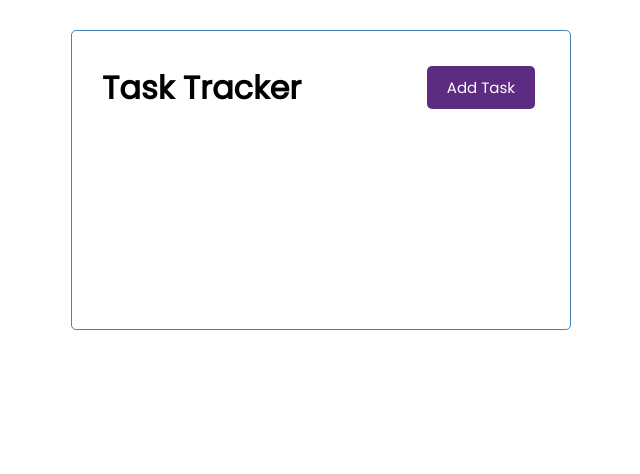
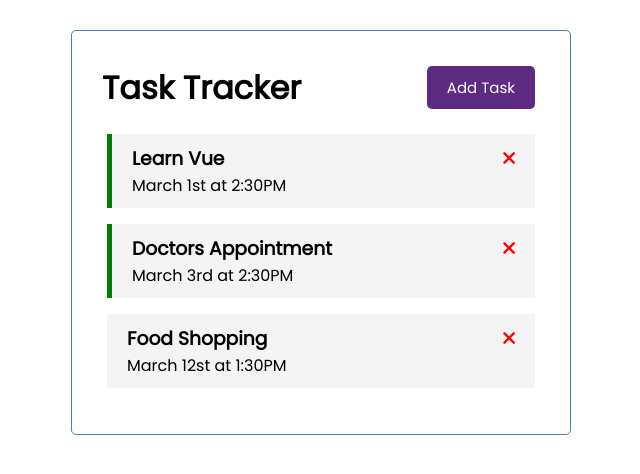
Before and after one commit to MsNiyaJ/vue-js-2022, a Vue app: page / in a window 1280 px wide. Shown: the top 474 px of the page, without its empty margins (319-959 px from the left). Built offline with nearby package versions, Linux system fonts and the light colour scheme.

Commit message:
- created UI for tasks - can delete tasks - can toggle reminders

```diff
--- a/src/App.vue
+++ b/src/App.vue
@@ -2,12 +2,18 @@
 <template>
   <div class="container">
     <Header title="Task Tracker" />
+    <Tasks
+      @toggle-reminder="toggleReminder"
+      @delete-task="deleteTask"
+      :tasks="tasks"
+    />
   </div>
 </template>
 
 <!-- Logic (JS) -->
 <script lang="ts">
 import Header from './components/Header.vue';
+import Tasks from './components/Tasks.vue';
 import { defineComponent } from 'vue';
 
 /**
@@ -17,11 +23,11 @@ import { defineComponent } from 'vue';
  * @property {string} day - The day of the task.
  * @property {boolean} completed - Whether the task is completed.
  */
-interface TasksInterface {
+export interface TasksInterface {
   id: number;
   text: string;
   day: string;
-  completed: boolean;
+  reminder: boolean;
 }
 
 export default defineComponent({
@@ -29,6 +35,7 @@ export default defineComponent({
   // List of child compponents
   components: {
     Header,
+    Tasks,
   },
   // List of props
   data() {
@@ -36,25 +43,35 @@ export default defineComponent({
       tasks: [] as TasksInterface[],
     };
   },
+  methods: {
+    deleteTask(id: number) {
+      this.tasks = this.tasks.filter((task) => task.id !== id);
+    },
+    toggleReminder(id: number) {
+      this.tasks = this.tasks.map((task) =>
+        task.id === id ? { ...task, reminder: !task.reminder } : task
+      );
+    },
+  },
   created() {
     this.tasks = [
       {
         id: 1,
         text: 'Learn Vue',
         day: 'March 1st at 2:30PM',
-        completed: false,
+        reminder: true,
       },
       {
         id: 2,
         text: 'Doctors Appointment',
         day: 'March 3rd at 2:30PM',
-        completed: false,
+        reminder: true,
       },
       {
         id: 3,
         text: 'Food Shopping',
         day: 'March 12st at 1:30PM',
-        completed: false,
+        reminder: false,
       },
     ];
   },
--- /dev/null
+++ b/src/components/Task.vue
@@ -0,0 +1,56 @@
+<template>
+  <div
+    @dblclick="$emit('toggle-reminder', task.id)"
+    :class="[task.reminder ? 'reminder' : '', 'task']"
+  >
+    <h3>
+      {{ task.text }}
+      <i @click="onDelete(task.id)" class="fas fa-times"></i>
+    </h3>
+    <p>{{ task.day }}</p>
+  </div>
+</template>
+
+<script lang="ts">
+import { defineComponent } from 'vue';
+import { TasksInterface } from '@/App.vue';
+
+export default defineComponent({
+  name: 'Task',
+  props: {
+    task: {
+      type: Object as () => TasksInterface,
+      default: () => ({} as TasksInterface),
+    },
+  },
+  methods: {
+    onDelete(id: number) {
+      this.$emit('delete-task', id);
+    },
+  },
+});
+</script>
+
+<style scope>
+.task {
+  background-color: #f4f4f4;
+  margin: 5px;
+  padding: 10px 20px;
+  cursor: pointer;
+}
+
+.task.reminder {
+  border-left: 5px solid green;
+}
+
+h3 {
+  display: flex;
+  align-items: center;
+  justify-content: space-between;
+}
+
+.fas {
+  color: red;
+  cursor: pointer;
+}
+</style>
--- /dev/null
+++ b/src/components/Tasks.vue
@@ -0,0 +1,32 @@
+<template>
+  <div class="tasks-container" :key="task.id" v-for="task in (tasks as any)">
+    <Task
+      @toggle-reminder="$emit('toggle-reminder', task.id)"
+      @delete-task="$emit('delete-task', task.id)"
+      :task="task"
+    />
+  </div>
+</template>
+
+<script lang="ts">
+import { defineComponent } from 'vue';
+import Task from './Task.vue';
+
+export default defineComponent({
+  name: 'Tasks',
+  props: {
+    tasks: Array,
+  },
+  components: {
+    Task,
+  },
+  emits: ['delete-task', 'toggle-reminder'],
+});
+</script>
+
+<style>
+.tasks-container {
+  margin-top: 1rem;
+  margin-bottom: 1rem;
+}
+</style>
```
